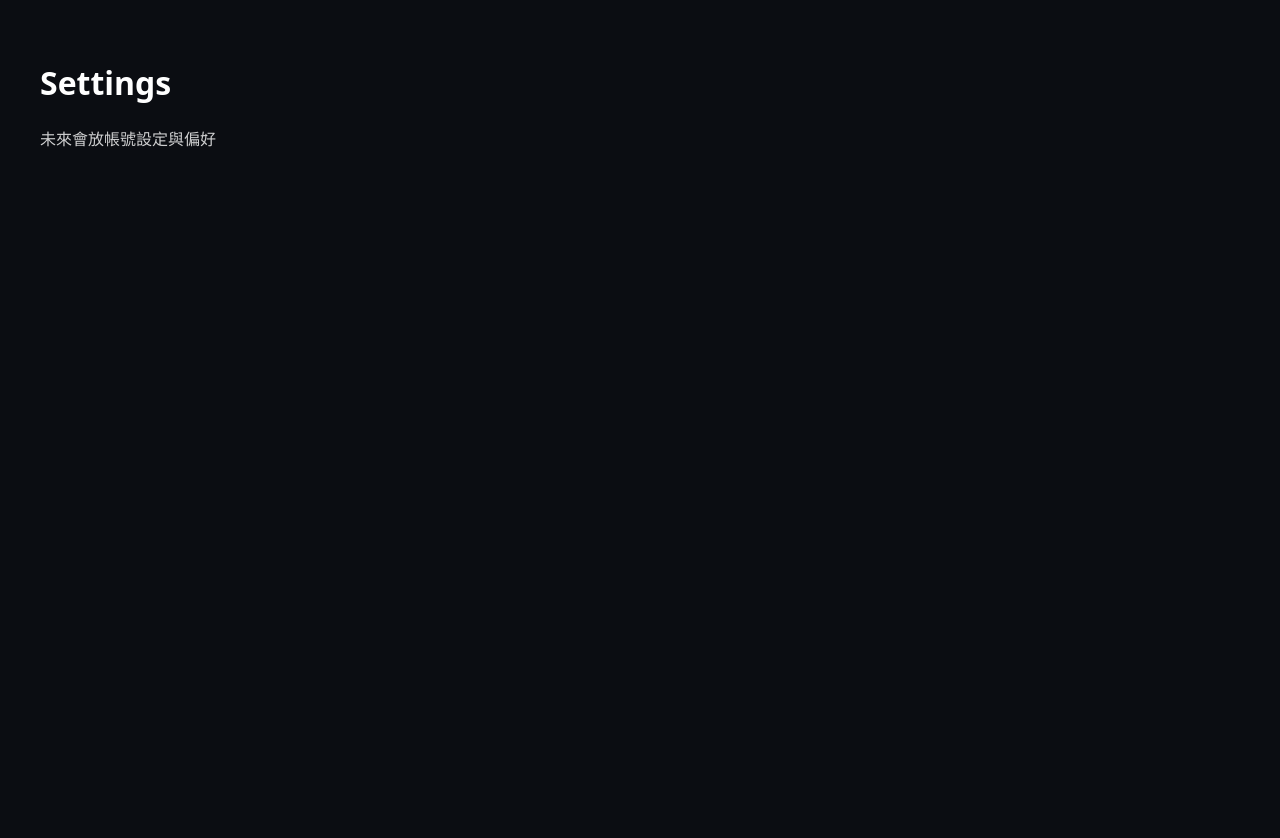
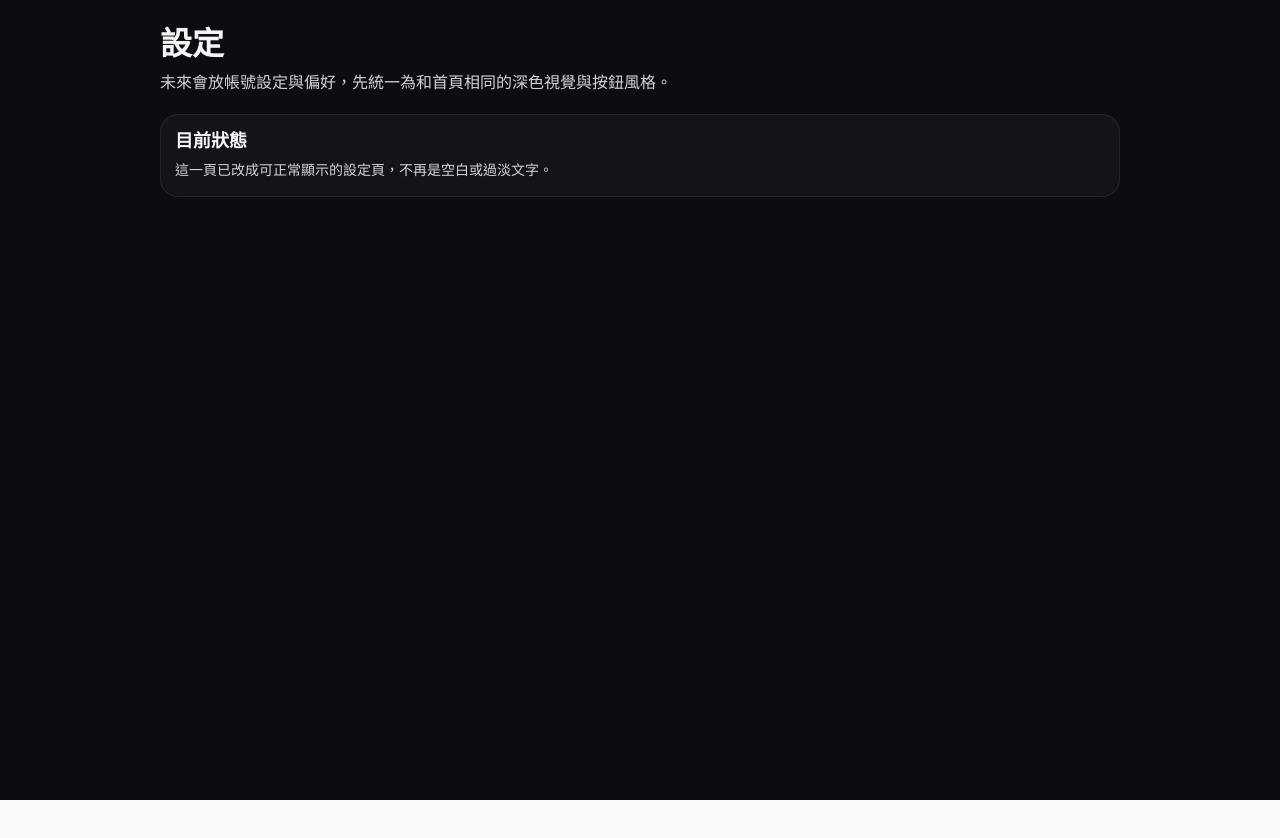
Before and after one commit to howeasyshare-glitch/simon, a Next.js app: page /settings in a window 1280 px wide. Shown: the top 838 px of the page. After the commit the page ends 800 px from the top, so only its background shows below. Built offline with nearby package versions, Linux system fonts and the light colour scheme.

Commit message:
Add files via upload

```diff
--- a/app/settings/page.tsx
+++ b/app/settings/page.tsx
@@ -1,23 +1,3 @@
 
-export default function Page(){
-
-  return(
-    <main style={{
-      background:"#0b0d12",
-      minHeight:"100vh",
-      padding:40,
-      color:"white"
-    }}>
-
-      <h1 style={{fontWeight:800,fontSize:32}}>
-        Settings
-      </h1>
-
-      <p style={{marginTop:12,opacity:.8}}>
-        未來會放帳號設定與偏好
-      </p>
-
-    </main>
-  )
-
-}
+import styles from "../page.module.css";
+export default function Page(){return <main className={styles.pageShell}><div className={styles.pageWrap} style={{maxWidth:960}}><h1 className={styles.pageTitle}>設定</h1><p className={styles.pageSub}>未來會放帳號設定與偏好，先統一為和首頁相同的深色視覺與按鈕風格。</p><div className={styles.outfitCard} style={{marginTop:18}}><div className={styles.cardBody}><div className={styles.cardTitle}>目前狀態</div><div className={styles.cardText}>這一頁已改成可正常顯示的設定頁，不再是空白或過淡文字。</div></div></div></div></main>}
```
